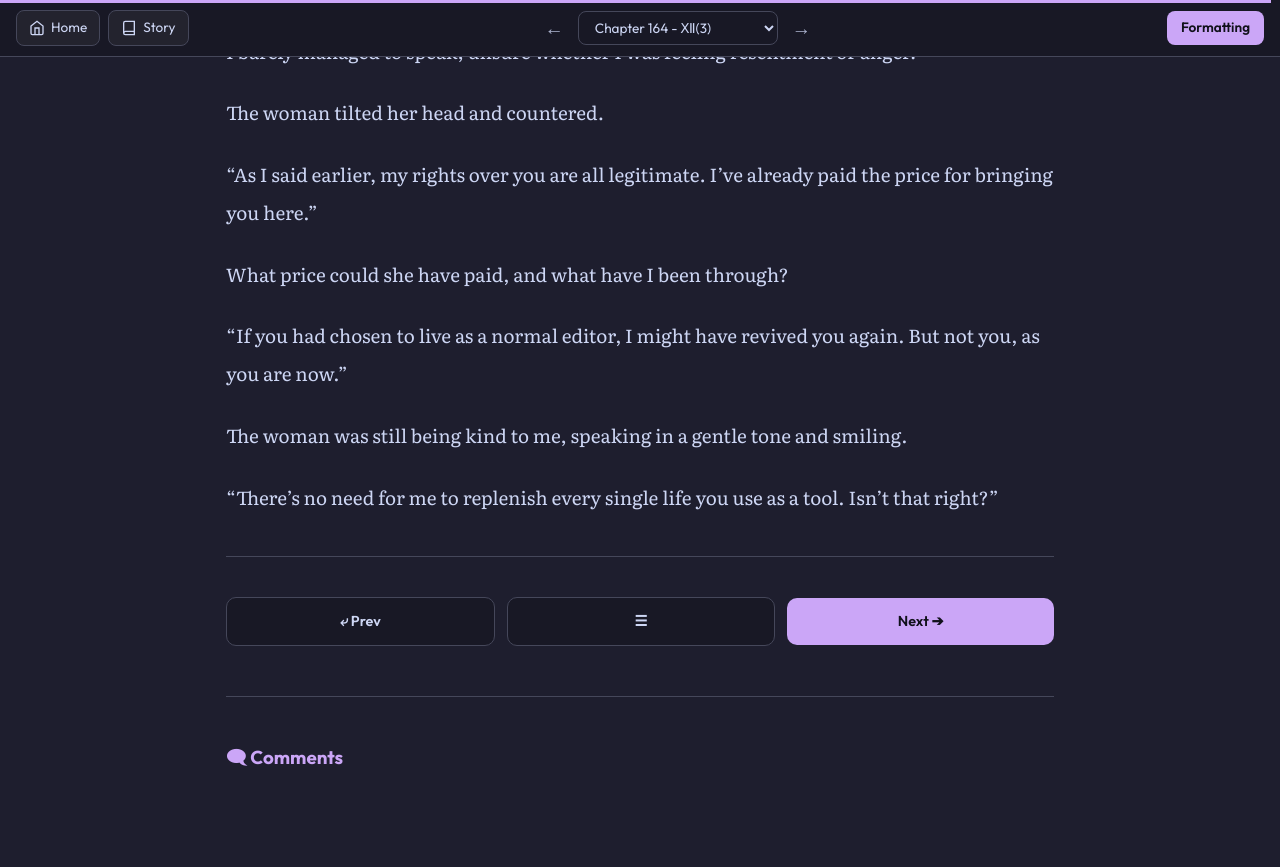
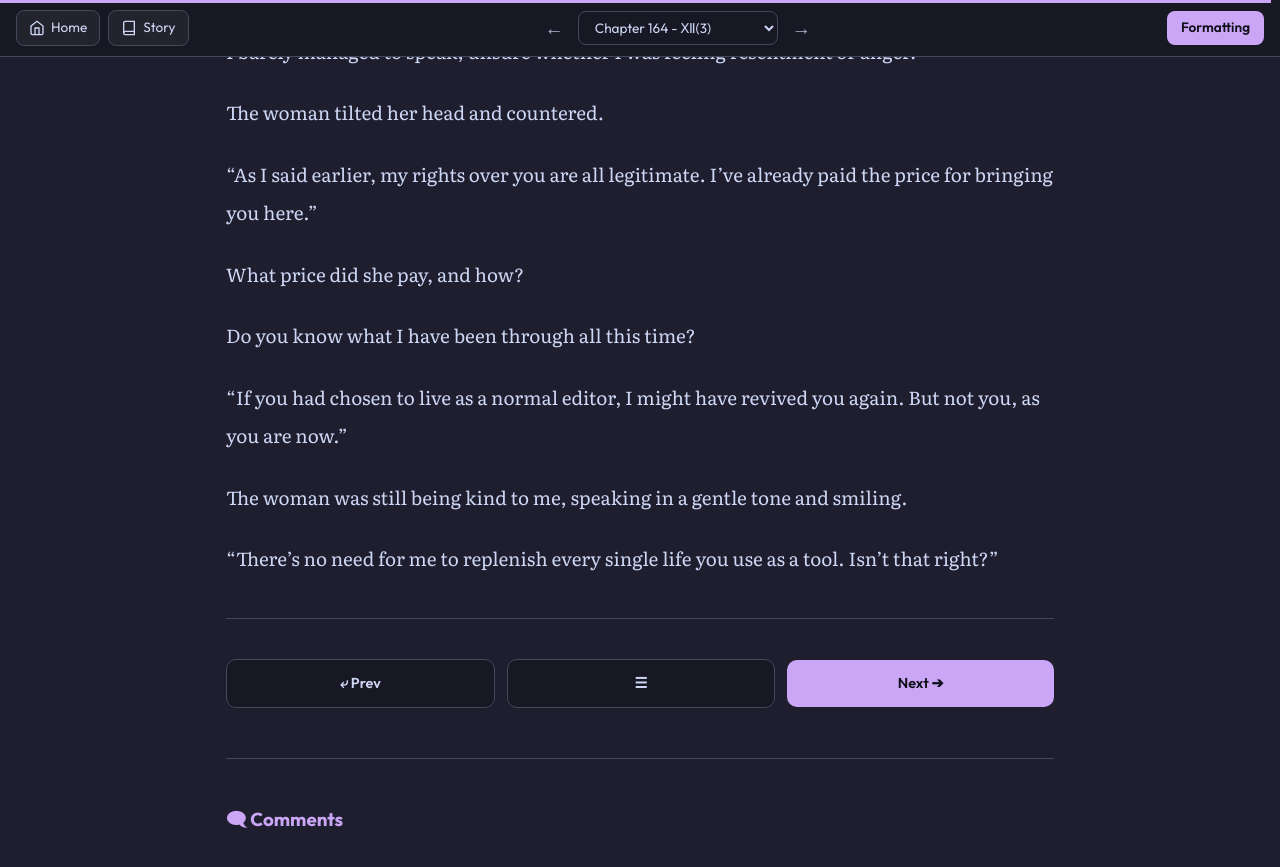
Before and after one commit to soleumn/soleumn.github.io, a Jekyll site: the page built from _chapters/esg/ch164.md, in a window 1280 px wide and 900 px high, scrolled down 9650 px. Shown: the top 867 px of the window. Built offline with Jekyll 4.4.1, drawn with Linux system fonts in a browser that asks for light colours; comment, search, counter and statistics services are not loaded.

Commit message:
Update ch164.md

```diff
--- a/_chapters/esg/ch164.md
+++ b/_chapters/esg/ch164.md
@@ -295,7 +295,9 @@ The woman tilted her head and countered.
 
 "As I said earlier, my rights over you are all legitimate. I've already paid the price for bringing you here."
 
-What price could she have paid, and what have I been through?
+What price did she pay, and how?
+
+Do you know what I have been through all this time?
 
 "If you had chosen to live as a normal editor, I might have revived you again. But not you, as you are now."
 
```
